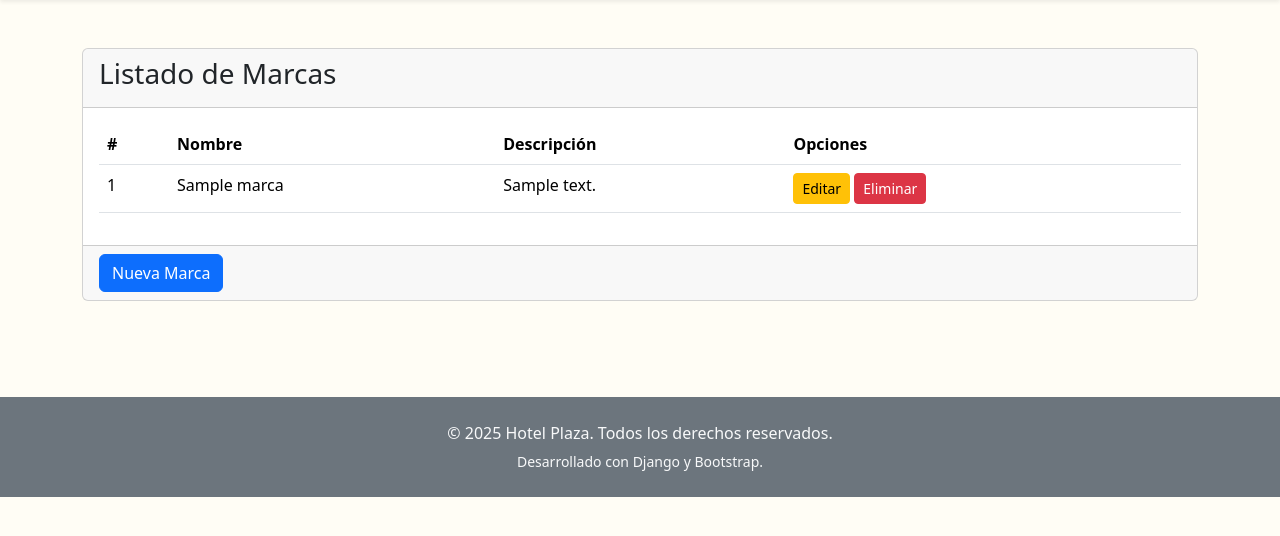
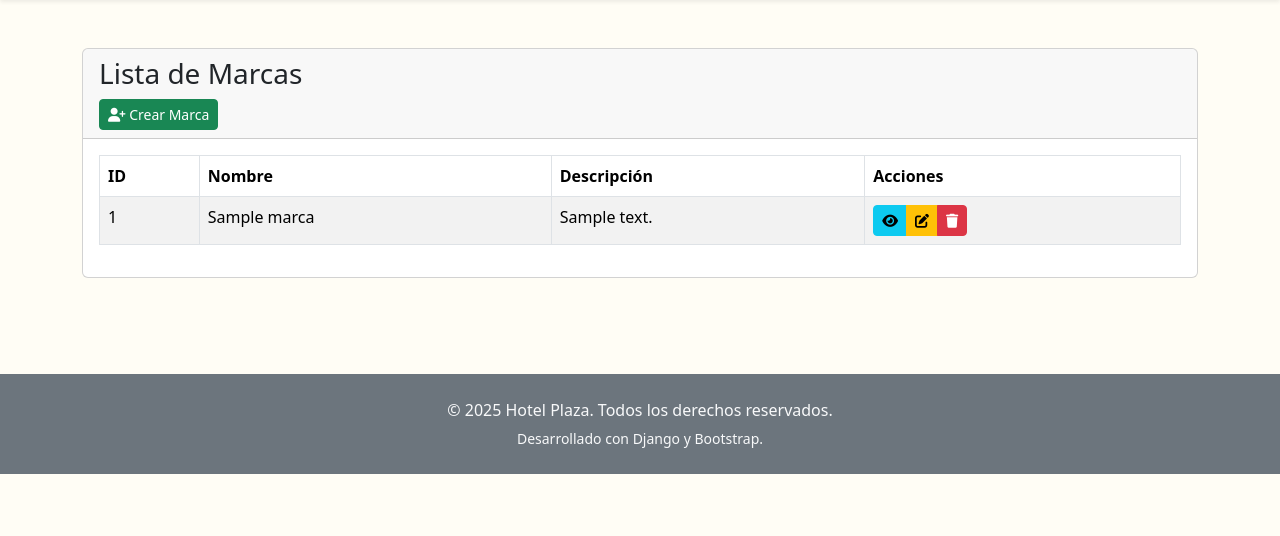
Before and after one commit to Chinchelin/P_Hotel, a Django app: page /marcas/marcas/ in a window 1280 px wide. Shown: the part 56-592 px from the top of the page. Run offline with Django 5.2, Linux system fonts and the light colour scheme; a user stored in the database is signed in; tables that the repository leaves empty hold one stand-in row (values such as "Sample post"); some libraries are stand-ins or nearby versions.

Commit message:
tabla marca botones

```diff
--- a/gestion/templates/base.html
+++ b/gestion/templates/base.html
@@ -5,13 +5,14 @@
   <meta charset="UTF-8">
   <title>{% block title %}Hotel Plaza{% endblock %}</title>
   <meta name="viewport" content="width=device-width, initial-scale=1">
-
+<!-- Font Awesome Icons -->
+    <link rel="stylesheet" href="{% static 'lib/adminlte-3.0.4/plugins/plugins/font-awesome-5.11.1/css/all.min.css' %}">
   <!-- Bootstrap CSS -->
   <link rel="stylesheet" href="{% static 'bootstrap/css/bootstrap.css' %}">
 
   <!-- Estilos personalizados -->
   <link rel="stylesheet" href="{% static 'css/estilo_base.css' %}">
-
+<link rel="stylesheet" href="https://cdnjs.cloudflare.com/ajax/libs/font-awesome/6.4.0/css/all.min.css">
   {% block extra_css %}{% endblock %}
 </head>
 <body>
--- a/gestion/templates/marcas/listar.html
+++ b/gestion/templates/marcas/listar.html
@@ -3,40 +3,46 @@
 {% load static %}
 
 {% block head %}
-<!-- DataTables -->
+<!-- DataTables CSS -->
 <link rel="stylesheet" href="{% static 'lib/datatables-1.10.20/css/dataTables.bootstrap4.min.css' %}">
 <link rel="stylesheet" href="{% static 'lib/datatables-1.10.20/plugins/responsive-2.2.3/css/responsive.bootstrap4.min.css' %}">
-<!-- Custom styles -->
+<!-- Font Awesome -->
+<link rel="stylesheet" href="{% static 'lib/fontawesome-free/css/all.min.css' %}">
 <style>
-    .card {
-        margin-top: 20px;
+    .btn-group-sm > .btn, .btn-sm {
+        padding: 0.25rem 0.5rem;
+        font-size: 0.875rem;
+        line-height: 1.5;
+        border-radius: 0.2rem;
     }
-    .table th, .table td {
-        vertical-align: middle;
+    .btn-actions {
+        white-space: nowrap;
     }
-    .btn-group-actions {
-        white-space: nowrap;
+    .card-header {
+        display: flex;
+        justify-content: space-between;
+        align-items: center;
     }
 </style>
 {% endblock %}
 
 {% block content %}
-<div class="card card-default">
+<div class="card card-primary">
     <div class="card-header">
-        <h3 class="card-title">
-            <i class="fas fa-search"></i>
-            {{ titulo }}
-        </h3>
+        <h3 class="card-title">Lista de Marcas</h3>
+        <a href="{% url 'marcas_crear' %}" class="btn btn-success btn-sm">
+           <i class="fa-solid fa-user-plus"></i> Crear Marca
+        </a>
     </div>
 
     <div class="card-body">
-        <table class="table" id="tabla">
+        <table id="tabla" class="table table-bordered table-striped">
             <thead>
                 <tr>
-                    <th scope="col">#</th>
-                    <th scope="col">Nombre</th>
-                    <th scope="col">Descripción</th>
-                    <th scope="col">Opciones</th>
+                    <th>ID</th>
+                    <th>Nombre</th>
+                    <th>Descripción</th>
+                    <th>Acciones</th>
                 </tr>
             </thead>
             <tbody>
@@ -45,30 +51,32 @@
                     <td>{{ marca.id }}</td>
                     <td>{{ marca.nombre }}</td>
                     <td>{{ marca.descripcion|default:"-" }}</td>
-                    <td class="btn-group-actions">
-                        <a href="{% url 'marcas_editar' marca.id %}" class="btn btn-warning btn-sm">
-                            <i class="fas fa-edit"></i> Editar
-                        </a>
-                        <a href="{% url 'marcas_eliminar' marca.id %}" class="btn btn-danger btn-sm">
-                            <i class="fas fa-trash"></i> Eliminar
-                        </a>
+                    <td class="btn-actions">
+                        <div class="btn-group">
+                            <!-- Botón Buscar -->
+                            <a href="{% url 'marcas_ver' marca.id %}" class="btn btn-info btn-sm" title="Ver detalles">
+                               <i class="fa-solid fa-eye"></i>
+                            </a>
+                            <!-- Botón Editar -->
+                            <a href="{% url 'marcas_editar' marca.id %}" class="btn btn-warning btn-sm" title="Editar">
+                                <i class="fas fa-edit"></i>
+                            </a>
+                            <!-- Botón Eliminar -->
+                            <a href="{% url 'marcas_eliminar' marca.id %}" class="btn btn-danger btn-sm" title="Eliminar">
+                                <i class="fas fa-trash"></i>
+                            </a>
+                        </div>
                     </td>
                 </tr>
                 {% endfor %}
             </tbody>
         </table>
     </div>
-
-    <div class="card-footer">
-        <a href="{{ crear_url }}" class="btn btn-primary btn-flat">
-            <i class="fas fa-plus"></i> Nueva Marca
-        </a>
-    </div>
 </div>
 {% endblock %}
 
 {% block js %}
-<!-- DataTables -->
+<!-- DataTables JS -->
 <script src="{% static 'lib/datatables-1.10.20/js/jquery.dataTables.min.js' %}"></script>
 <script src="{% static 'lib/datatables-1.10.20/js/dataTables.bootstrap4.min.js' %}"></script>
 <script src="{% static 'lib/datatables-1.10.20/plugins/responsive-2.2.3/js/dataTables.responsive.min.js' %}"></script>
@@ -80,16 +88,26 @@
             responsive: true,
             autoWidth: false,
             language: {
-                url: "{% static 'lib/datatables-1.10.20/plugins/Spanish.json' %}"
+                url: "{% static 'lib/datatables-1.10.20/plugins/Spanish.json' %}",
+                search: "Buscar:",
+                lengthMenu: "Mostrar _MENU_ registros por página",
+                info: "Mostrando _START_ a _END_ de _TOTAL_ registros",
+                infoEmpty: "No hay registros disponibles",
+                paginate: {
+                    first: "Primero",
+                    last: "Último",
+                    next: "Siguiente",
+                    previous: "Anterior"
+                }
             },
             columnDefs: [
                 {
                     orderable: false,
-                    targets: [3] // La columna de opciones no es ordenable
+                    targets: [3] // Columna de acciones no ordenable
                 },
                 {
                     searchable: false,
-                    targets: [3] // La columna de opciones no es buscable
+                    targets: [3] // Columna de acciones no buscable
                 }
             ]
         });
--- a/gestion/urls.py
+++ b/gestion/urls.py
@@ -1,6 +1,6 @@
 from django.urls import path
 from . import views
-from gestion.views import MarcaCreateView, MarcaDeleteView, MarcaListView, MarcaUpdateView, tabla_clientes
+from gestion.views import MarcaCreateView, MarcaDeleteView, MarcaDetailView, MarcaListView, MarcaUpdateView, tabla_clientes
 
 urlpatterns = [
 
@@ -42,6 +42,7 @@ path('tabla/', tabla_clientes, name='tabla_clientes'),
     path('inventario/productos/', views.productos, name='productos'),
     path('inventario/categorias/', views.categorias, name='categorias'),
 
+    path('marcas/ver/<int:pk>/', MarcaDetailView.as_view(), name='marcas_ver'),
     path('marcas/marcas/', MarcaListView.as_view(), name='marcas_listar'),
     path('marcas/crear/', MarcaCreateView.as_view(), name='marcas_crear'),
     path('marcas/editar/<int:pk>/', MarcaUpdateView.as_view(), name='marcas_editar'),
--- a/gestion/views.py
+++ b/gestion/views.py
@@ -4,6 +4,7 @@ from django.views.generic import ListView
 from django.views.generic import CreateView
 from django.views.generic import UpdateView
 from django.views.generic import DeleteView
+from django.views.generic import DetailView
 from django.utils.decorators import method_decorator
 from django.contrib.auth.decorators import login_required
 from django.urls import reverse_lazy
@@ -89,6 +90,22 @@ def productos(request):
 
 def categorias(request):
     return render(request, 'inventario/categorias.html')
+# ===============================
+# Marcas
+# ===============================
+class MarcaDetailView(DetailView):
+    model = Marca
+    template_name = 'marcas/detalle.html'
+
+    @method_decorator(login_required)
+    def dispatch(self, request, *args, **kwargs):
+        return super().dispatch(request, *args, **kwargs)
+
+    def get_context_data(self, **kwargs):
+        context = super().get_context_data(**kwargs)
+        context['titulo'] = 'Detalle de Marca'
+        context['listar_url'] = reverse_lazy('marcas_listar')
+        return context
 
 class MarcaListView(ListView):
     model = Marca
```
Also changed, not shown: gestion/templates/marcas/detalle.html (added, +38 -0 lines).
